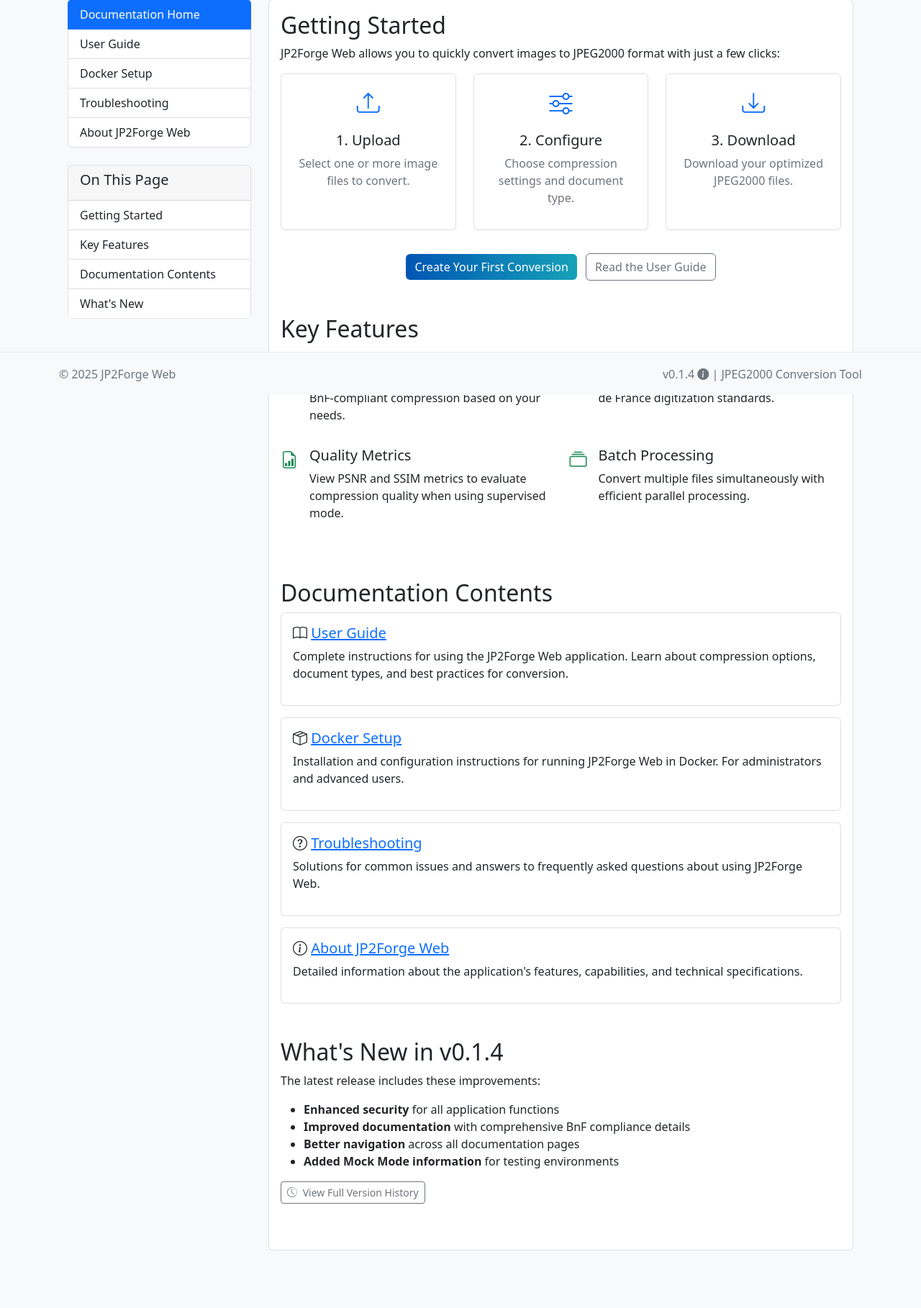
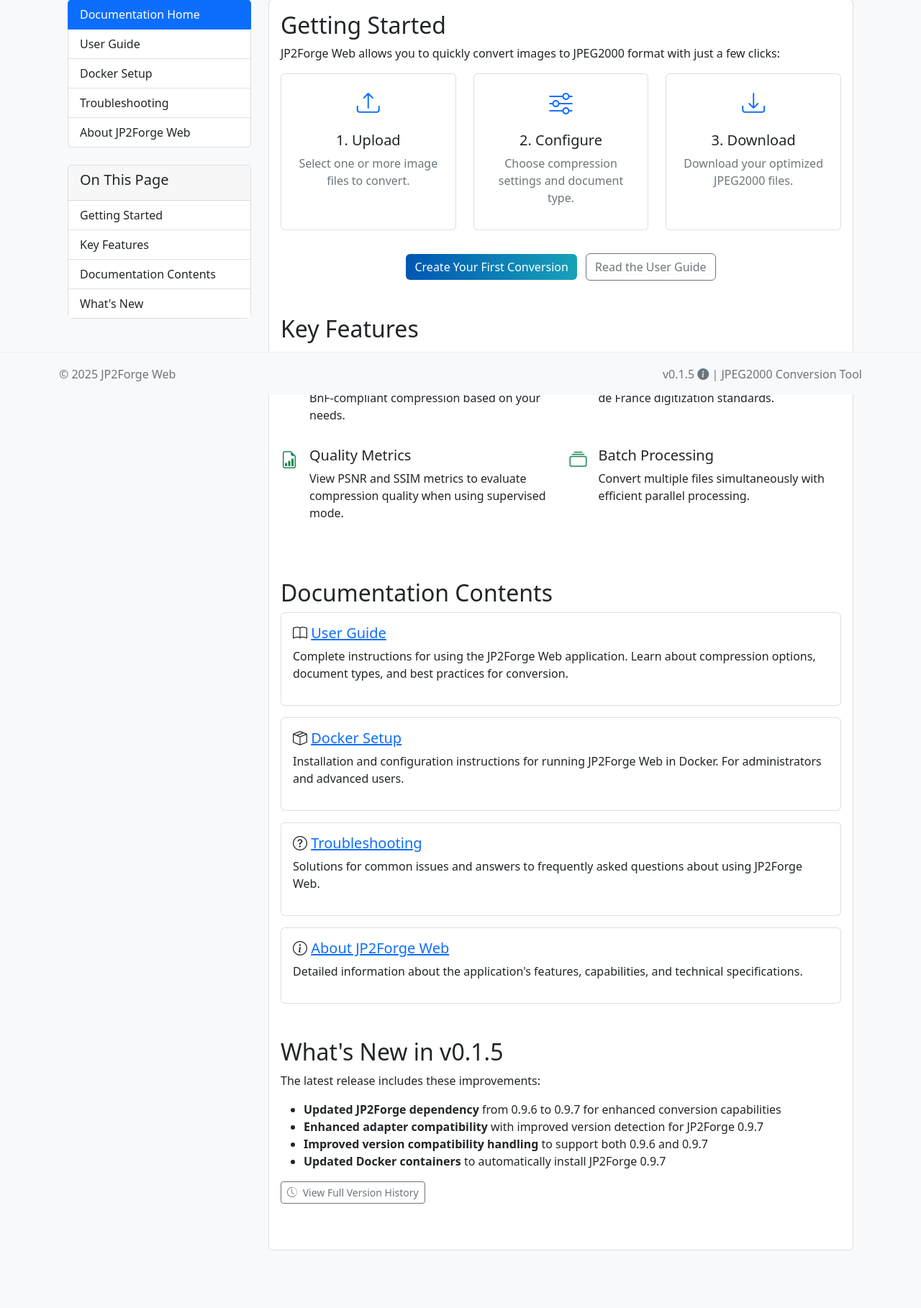
Before and after one commit to xy-liao/jp2forge_web, a Django app: page /converter/docs/ in a window 1280 px wide. Shown: the part 251-2069 px from the top of the page at 72% size. Run offline with Django 4.2, Linux system fonts and the light colour scheme; parts of the project's set-up code (start-up, migrations or seed data) failed here and were passed over; some libraries are stand-ins or nearby versions.

Commit message:
Release v0.1.5: comprehensive version updates and JP2Forge 0.9.7 integration
- Update version references across all documentation and templates
- Enhanced JP2Forge library compatibility from 0.9.6 to 0.9.7
- Improved Docker container configuration with latest dependency versions
- Updated application UI to display current version information
- Comprehensive documentation refresh for v0.1.5 release

```diff
--- a/converter/context_processors/versions.py
+++ b/converter/context_processors/versions.py
@@ -23,7 +23,7 @@ def get_version_info():
         'django': django.get_version(),
         'python': platform.python_version(),
         'system': f"{platform.system()} {platform.release()}",
-        'jp2forge_web': getattr(settings, 'VERSION', '0.1.4'),  # Get version from settings
+        'jp2forge_web': getattr(settings, 'VERSION', '0.1.5'),  # Get version from settings
     }
 
     # Try to get versions of other key dependencies
--- a/jp2forge_web/settings.py
+++ b/jp2forge_web/settings.py
@@ -9,7 +9,7 @@ from pathlib import Path
 from dotenv import load_dotenv
 
 # JP2Forge Web version
-VERSION = '0.1.4'  # Updated to match version in README.md
+VERSION = '0.1.5'  # Updated to match version in README.md
 
 # Load environment variables from .env file
 load_dotenv()
--- a/jp2forge_web/settings_prod.py
+++ b/jp2forge_web/settings_prod.py
@@ -7,7 +7,7 @@ from pathlib import Path
 from dotenv import load_dotenv
 
 # JP2Forge Web version
-VERSION = '0.1.4'  # Updated to match version in README.md and settings.py
+VERSION = '0.1.5'  # Updated to match version in README.md and settings.py
 
 # Load environment variables from .env file
 load_dotenv()
--- a/templates/base.html
+++ b/templates/base.html
@@ -528,7 +528,7 @@
             <span class="text-muted">&copy; {% now "Y" %} JP2Forge Web</span>
             <span class="text-muted">
                 <a href="{% url 'version_info' %}" class="text-muted text-decoration-none" title="View system information">
-                    v{{ versions.jp2forge_web|default:'0.1.4' }} <i class="bi bi-info-circle-fill"></i>
+                    v{{ versions.jp2forge_web|default:'0.1.5' }} <i class="bi bi-info-circle-fill"></i>
                 </a> | JPEG2000 Conversion Tool
             </span>
         </div>
--- a/templates/docs/readme.html
+++ b/templates/docs/readme.html
@@ -172,14 +172,14 @@
                     </section>
 
                     <section id="whats-new" class="mb-5">
-                        <h2>What's New in v0.1.4</h2>
+                        <h2>What's New in v0.1.5</h2>
                         <p>The latest release includes these improvements:</p>
 
                         <ul>
-                            <li><strong>Enhanced security</strong> for all application functions</li>
-                            <li><strong>Improved documentation</strong> with comprehensive BnF compliance details</li>
-                            <li><strong>Better navigation</strong> across all documentation pages</li>
-                            <li><strong>Added Mock Mode information</strong> for testing environments</li>
+                            <li><strong>Updated JP2Forge dependency</strong> from 0.9.6 to 0.9.7 for enhanced conversion capabilities</li>
+                            <li><strong>Enhanced adapter compatibility</strong> with improved version detection for JP2Forge 0.9.7</li>
+                            <li><strong>Improved version compatibility handling</strong> to support both 0.9.6 and 0.9.7</li>
+                            <li><strong>Updated Docker containers</strong> to automatically install JP2Forge 0.9.7</li>
                         </ul>
 
                         <p class="mt-3">
```
Also changed, not shown: docker-compose.yml (+13 -7 lines), README.md, docs/README.md, 3 other files.
